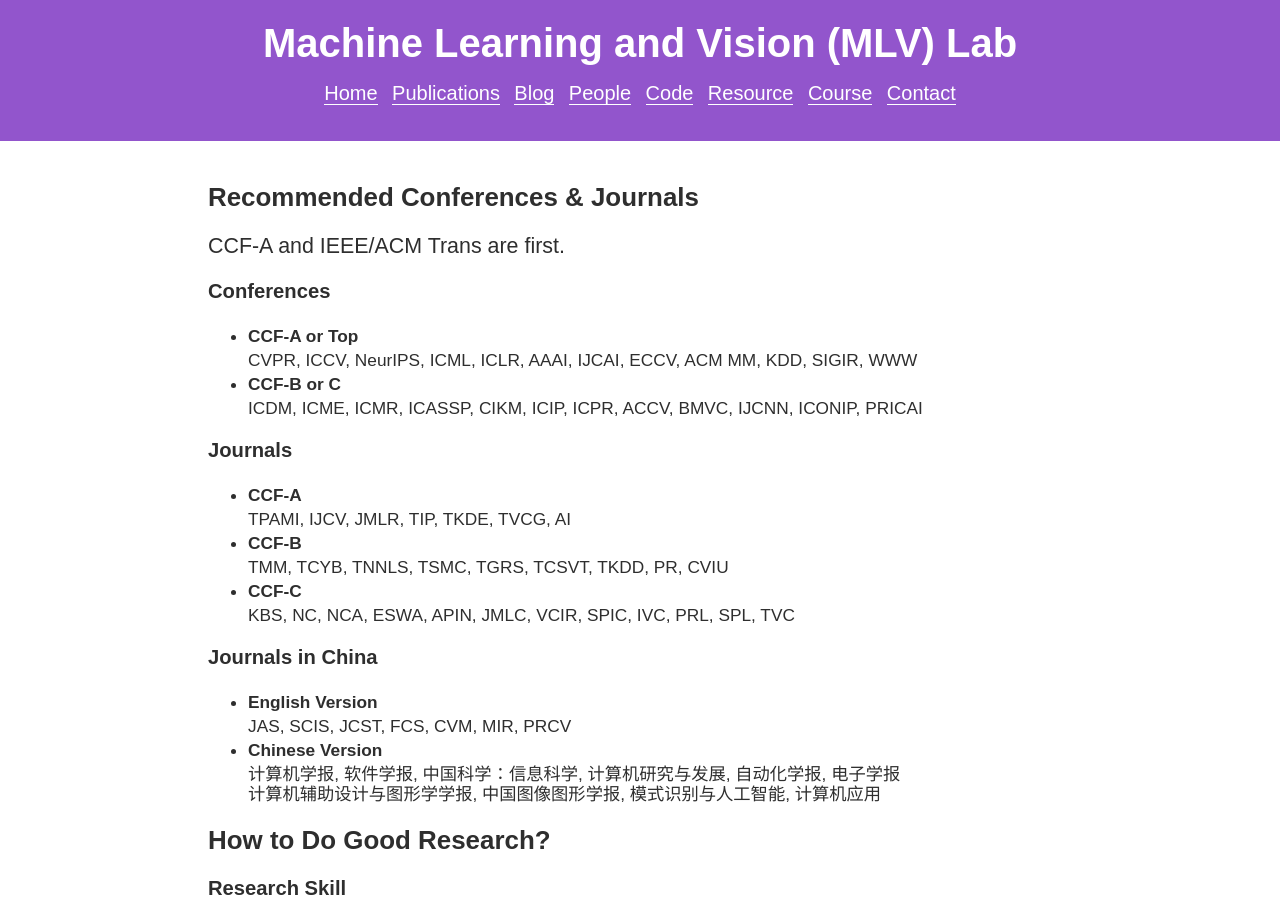
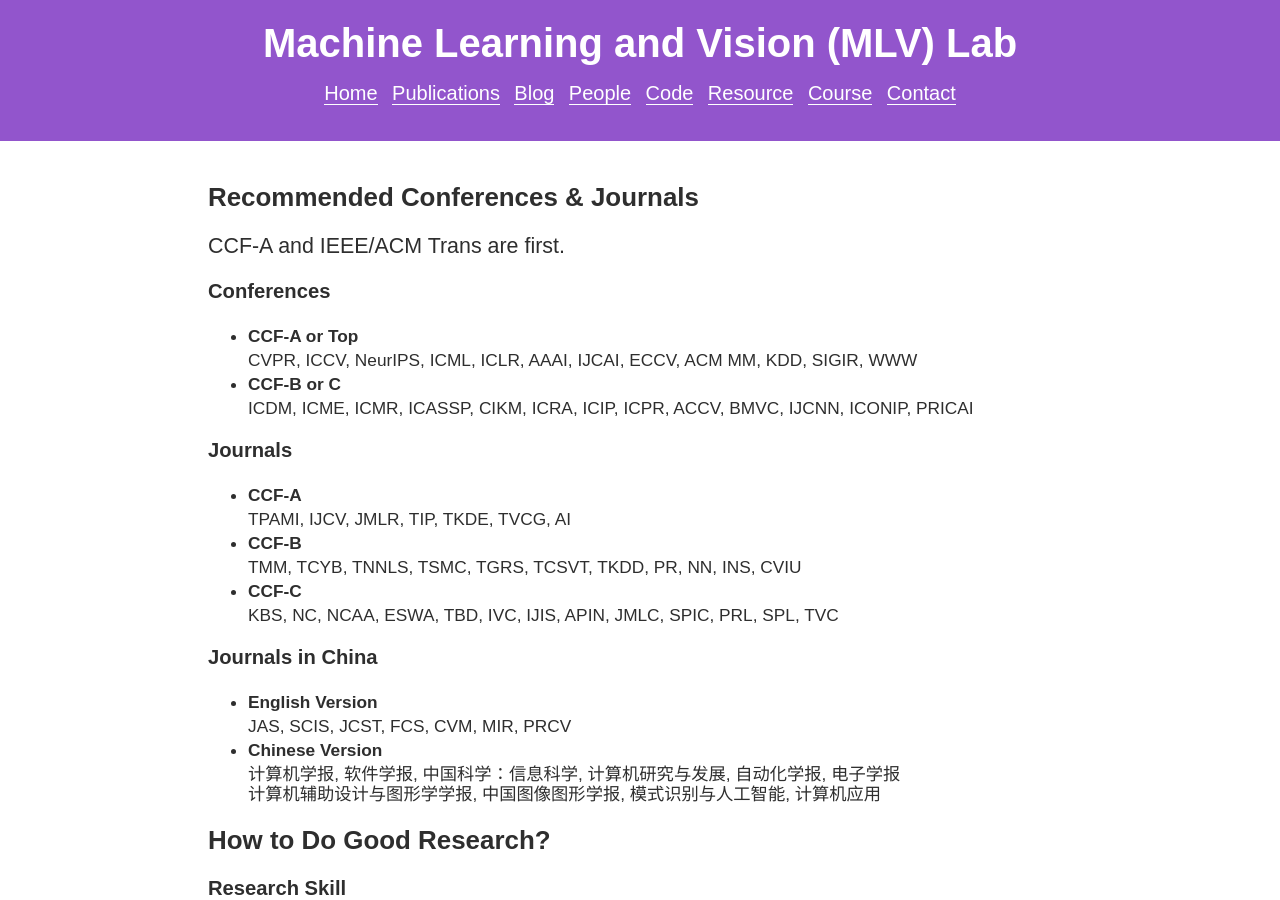
Before and after one commit to ZJNU-MLV-Lab/ZJNU-MLV-Lab.github.io, a Jekyll site: the page built from resource.html, in a window 1280 px wide and 900 px high. Built offline with Jekyll 4.4.1, drawn with Linux system fonts in a browser that asks for light colours; nearby versions of some CDN libraries; some web fonts are replaced.

Commit message:
Update resource.html

```diff
--- a/resource.html
+++ b/resource.html
@@ -14,7 +14,7 @@ title: Resource
         <li><b>CCF-A or Top </b> </li>
         CVPR, ICCV, NeurIPS, ICML, ICLR, AAAI, IJCAI, ECCV, ACM MM, KDD, SIGIR, WWW
         <li><b>CCF-B or C</b> </li>
-         ICDM, ICME, ICMR, ICASSP, CIKM, ICIP, ICPR, ACCV, BMVC, IJCNN, ICONIP, PRICAI
+         ICDM, ICME, ICMR, ICASSP, CIKM, ICRA, ICIP, ICPR, ACCV, BMVC, IJCNN, ICONIP, PRICAI
       </ul>
     </p>
 
@@ -24,9 +24,9 @@ title: Resource
         <li><b>CCF-A</b> </li>
         TPAMI, IJCV, JMLR, TIP, TKDE, TVCG, AI
         <li><b>CCF-B</b> </li>
-        TMM, TCYB, TNNLS, TSMC, TGRS, TCSVT, TKDD, PR, CVIU
+        TMM, TCYB, TNNLS, TSMC, TGRS, TCSVT, TKDD, PR, NN, INS, CVIU
         <li><b>CCF-C</b> </li>
-        KBS, NC, NCA, ESWA, APIN, JMLC, VCIR, SPIC, IVC, PRL, SPL, TVC
+        KBS, NC, NCAA, ESWA, TBD, IVC, IJIS, APIN, JMLC, SPIC, PRL, SPL, TVC
       </ul>
     </p>
 
```
